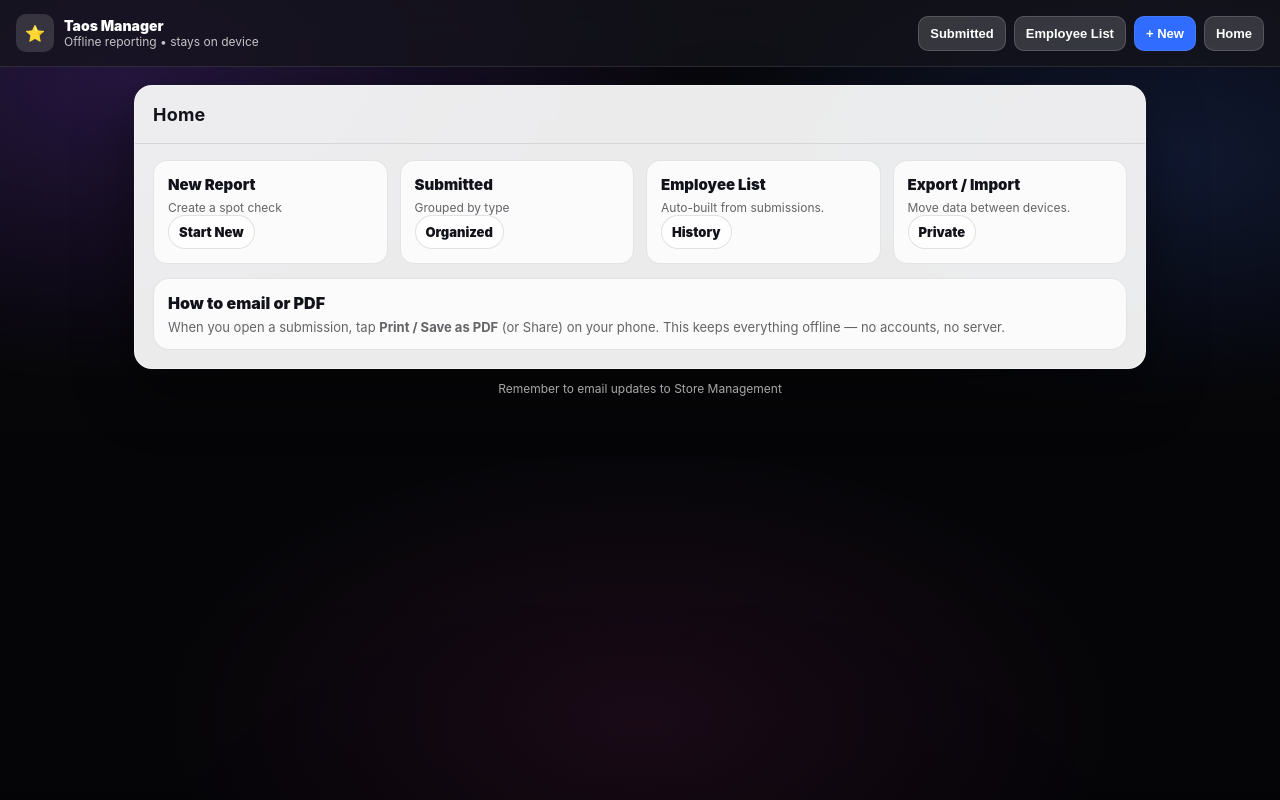
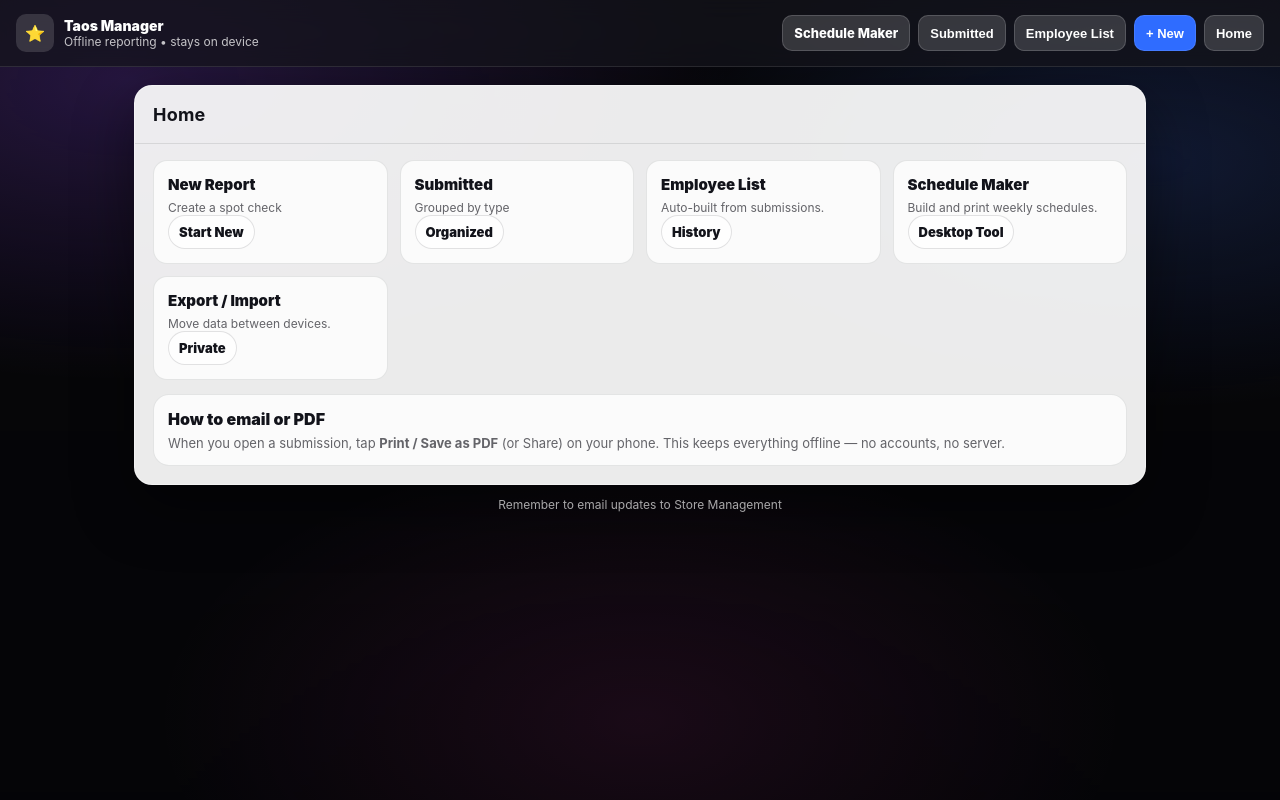
Before and after one commit to shotwellnathan/3158, a plain HTML site: page index.html in a window 1280 px wide. Drawn offline with Linux system fonts and the light colour scheme.

Commit message:
Update index.html

```diff
--- a/index.html
+++ b/index.html
@@ -196,6 +196,7 @@
     </div>
 
     <div class="nav noPrint">
+  <a class="btn" href="schedule.html">Schedule Maker</a>
   <button class="btn" onclick="go('submitted')">Submitted</button>
   <button class="btn" onclick="go('employees')">Employee List</button>
   <button class="btn primary" onclick="go('new')">+ New</button>
@@ -317,6 +318,14 @@
         <p>Auto-built from submissions.</p>
       </div>
       <div class="row"><span class="pill">History</span></div>
+    </a>
+
+    <a class="tile" href="schedule.html">
+      <div>
+        <h3>Schedule Maker</h3>
+        <p>Build and print weekly schedules.</p>
+      </div>
+      <div class="row"><span class="pill">Desktop Tool</span></div>
     </a>
 
     <a class="tile" href="javascript:void(0)" onclick="go('settings')">
```
Lines whose indentation alone changed are shown as unchanged.
